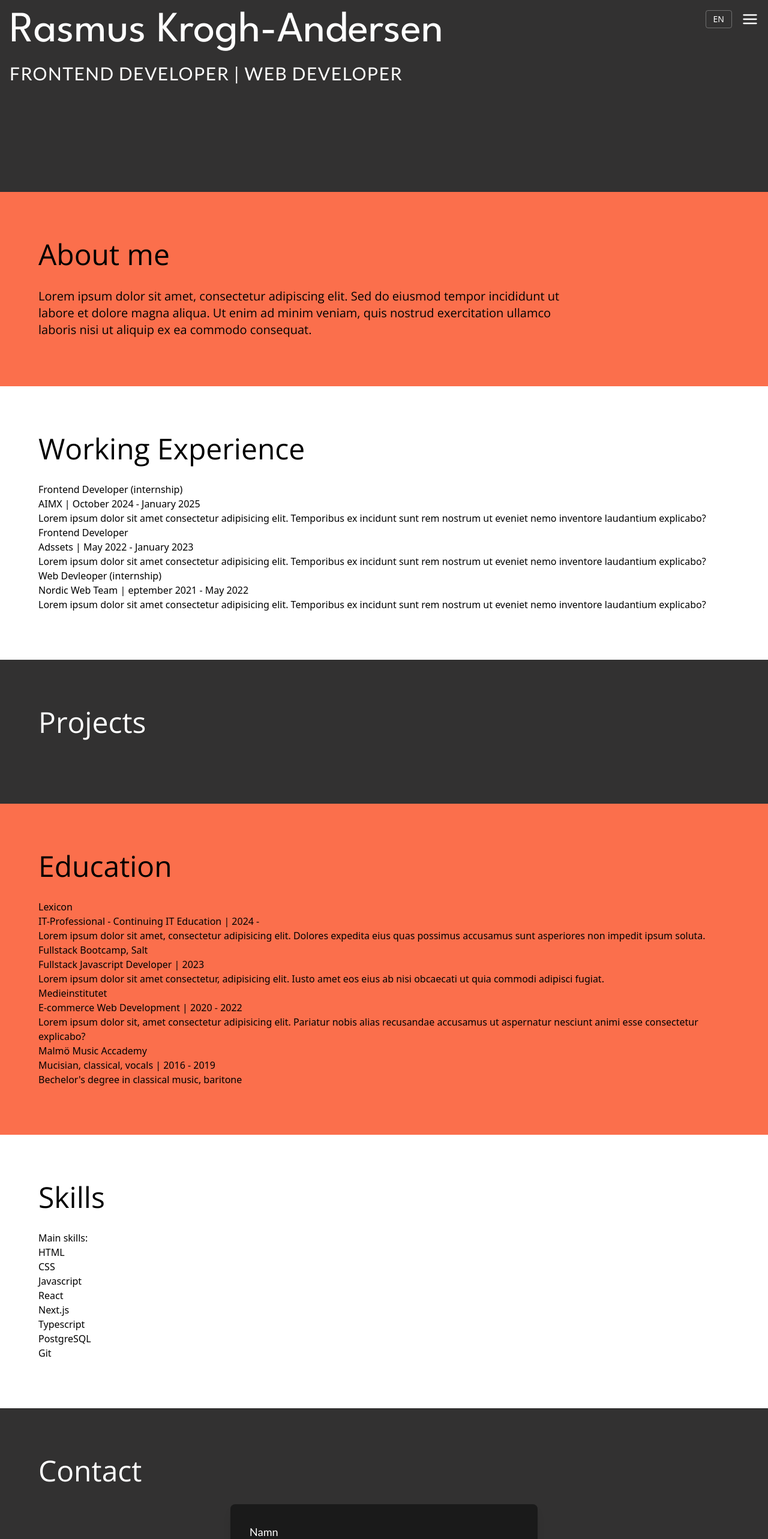
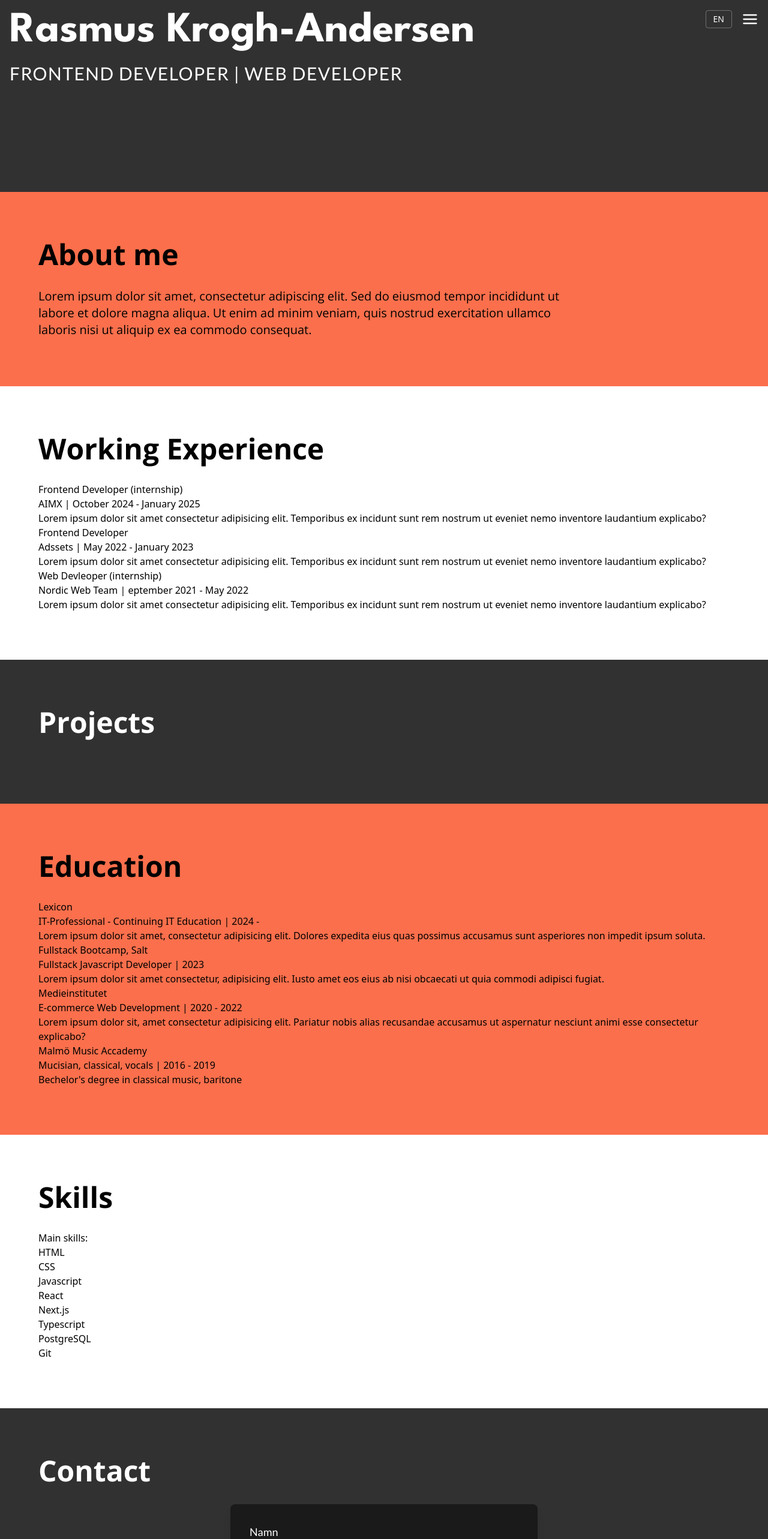
Before and after one commit to Rasmuskrogh/Portfolio-page-next.js, a Next.js app: page / in a window 1280 px wide. Shown: the top 2566 px of the page at 60% size. Built offline with nearby package versions, Linux system fonts and the light colour scheme; no server answers.

Commit message:
increased font wieght on h2 and h1 after a lot of bug fixes

```diff
--- a/app/page.tsx
+++ b/app/page.tsx
@@ -9,7 +9,7 @@ export default function Home() {
       {/* Hero Section */}
       <section className="h-[40vh] flex flex-col items-start justify-start bg-[#323131] text-white relative">
         <div className="pl-4 pt-4 md:pl-4 pr-28">
-          <h1 className="text-6xl md:text-7xl font-league-spartan mb-4">
+          <h1 className="text-6xl md:text-7xl font-league-spartan mb-4 font-bold">
             <span className="inline-block">Rasmus</span>{" "}
             <span className="inline-block">Krogh-Andersen</span>
           </h1>
@@ -23,7 +23,9 @@ export default function Home() {
       {/* About Section */}
       <section className="py-20 bg-[#fb6f4c] text-black">
         <div className="pl-8 md:pl-16 pr-8 md:pr-16">
-          <h2 className="text-4xl md:text-5xl font-open-sans mb-8">About me</h2>
+          <h2 className="text-4xl md:text-5xl font-open-sans mb-8 font-bold">
+            About me
+          </h2>
           <p className="text-lg md:text-xl font-open-sans max-w-4xl">
             Lorem ipsum dolor sit amet, consectetur adipiscing elit. Sed do
             eiusmod tempor incididunt ut labore et dolore magna aliqua. Ut enim
@@ -35,7 +37,7 @@ export default function Home() {
       {/* Working Experience Section */}
       <section className="py-20 bg-white text-black">
         <div className="pl-8 md:pl-16 pr-8 md:pr-16">
-          <h2 className="text-4xl md:text-5xl font-open-sans mb-8">
+          <h2 className="text-4xl md:text-5xl font-open-sans mb-8 font-bold">
             Working Experience
           </h2>
           <div>
@@ -70,13 +72,15 @@ export default function Home() {
       {/* Projects Section */}
       <section className="py-20 bg-[#323131] text-white">
         <div className="pl-8 md:pl-16 pr-8 md:pr-16">
-          <h2 className="text-4xl md:text-5xl font-open-sans mb-8">Projects</h2>
+          <h2 className="text-4xl md:text-5xl font-open-sans mb-8 font-bold">
+            Projects
+          </h2>
         </div>
       </section>
       {/* Education Section */}
       <section className="py-20 bg-[#fb6f4c] text-black">
         <div className="pl-8 md:pl-16 pr-8 md:pr-16">
-          <h2 className="text-4xl md:text-5xl font-open-sans mb-8">
+          <h2 className="text-4xl md:text-5xl font-open-sans mb-8 font-bold">
             Education
           </h2>
           <div>
@@ -115,7 +119,9 @@ export default function Home() {
       {/* Skills Section */}
       <section className="py-20 bg-white text-black">
         <div className="pl-8 md:pl-16 pr-8 md:pr-16">
-          <h2 className="text-4xl md:text-5xl font-open-sans mb-8">Skills</h2>
+          <h2 className="text-4xl md:text-5xl font-open-sans mb-8 font-bold">
+            Skills
+          </h2>
           <div>
             <h3>Main skills:</h3>
             <ul>
@@ -134,7 +140,9 @@ export default function Home() {
       {/* Contact Section */}
       <section className="py-20 bg-[#323131] text-white">
         <div className="pl-8 md:pl-16 pr-8 md:pr-16">
-          <h2 className="text-4xl md:text-5xl font-open-sans mb-8">Contact</h2>
+          <h2 className="text-4xl md:text-5xl font-open-sans mb-8 font-bold">
+            Contact
+          </h2>
           <div className="max-w-2xl mx-auto">
             <ContactForm />
           </div>
```
